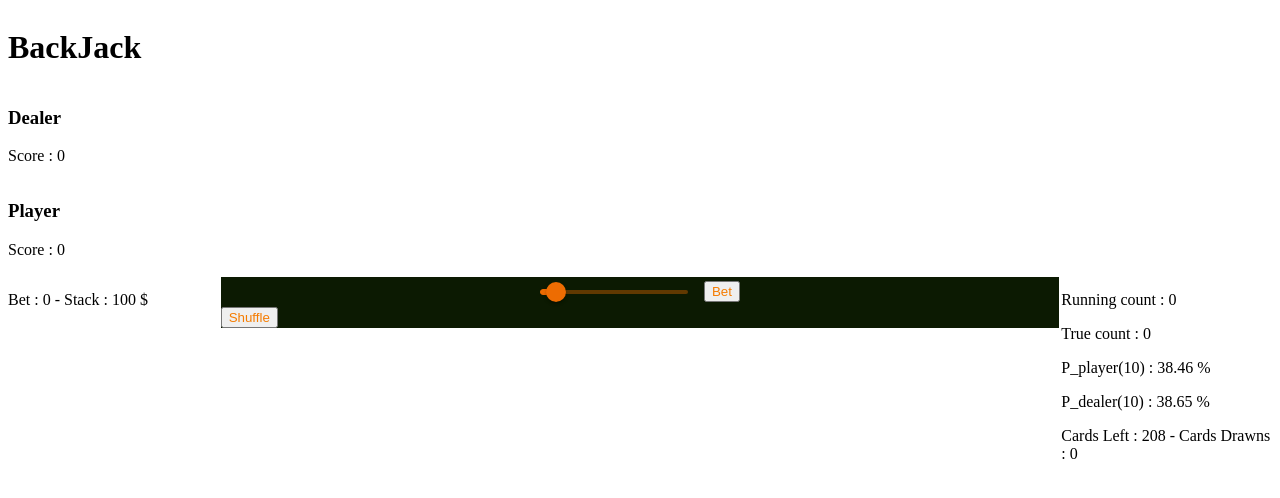
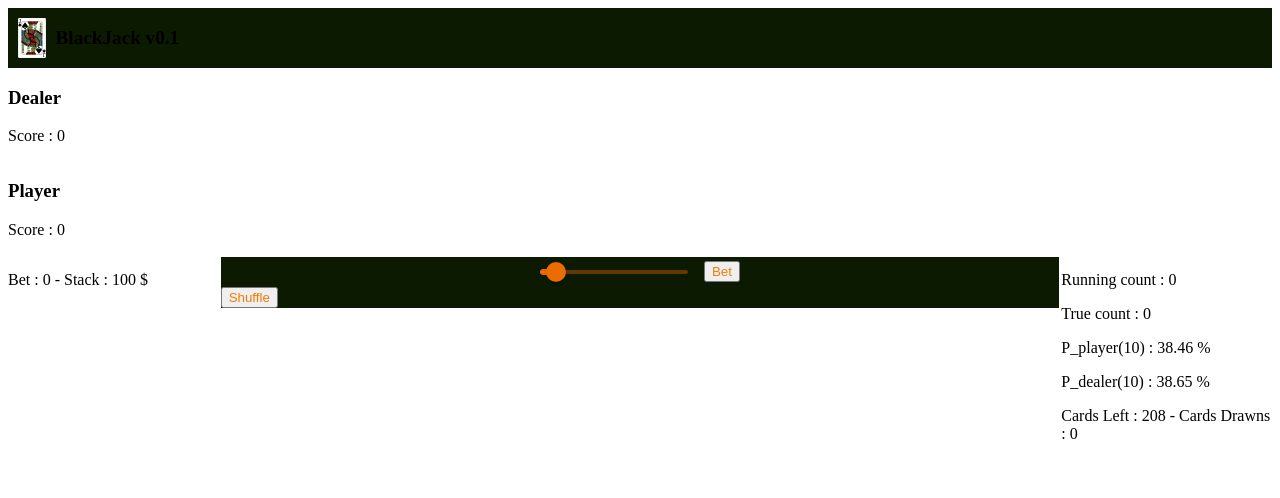
Before and after one commit to alchekroun/blackjack, a React (Vite) app: page / in a window 1280 px wide. Shown: the top 498 px of the page. Built offline with nearby package versions, Linux system fonts and the light colour scheme; the HTML template or start-up script is replaced by a standard one.

Commit message:
enhance style + cookies

```diff
--- a/package.json
+++ b/package.json
@@ -14,7 +14,8 @@
     "@emotion/styled": "^11.11.0",
     "@mui/material": "^5.15.11",
     "react": "^18.2.0",
-    "react-dom": "^18.2.0"
+    "react-dom": "^18.2.0",
+    "universal-cookie": "^7.1.0"
   },
   "devDependencies": {
     "@types/react": "^18.2.56",
--- a/src/App.jsx
+++ b/src/App.jsx
@@ -1,4 +1,5 @@
 import { useEffect, useState } from 'react'
+import Cookie from 'universal-cookie'
 import './styles/App.css'
 import Hand from './components/Hand'
 
@@ -9,8 +10,10 @@ import InformationSnack from './components/InformationSnack'
 import { Grid } from '@mui/material'
 import Statistics from './components/Statistics'
 import ConfirmationDialog from './components/ConfirmationDialog';
+import Header from './components/Header';
 
 function App() {
+  const cookies = new Cookie();
   const [deck, setDeck] = useState(new Deck(4));
   const [playerHand, setPlayerHand] = useState([]);
   const [dealerHand, setDealerHand] = useState([]);
@@ -24,6 +27,17 @@ function App() {
   const [hasBlackJack, setHasBlackJack] = useState(false);
   const [showInsuranceConfirmation, setShowInsuranceConfirmation] = useState(false);
   const [isInsured, setIsInsured] = useState(false);
+
+  useEffect(() => {
+    const savedMoney = cookies.get('playerMoney');
+    if (savedMoney != undefined) {
+      setPlayerMoney(parseInt(savedMoney));
+      if (savedMoney <= 0) {
+        setTurn(-1);
+        setIsLost(true);
+      }
+    }
+  }, []);
 
   useEffect(() => {
     nextStep();
@@ -111,10 +125,12 @@ function App() {
     } else if (turn == 4) {
       await new Promise(r => setTimeout(r, 1000));
       const winner = getWinners();
+      let moneyAmountUpdated = playerMoney;
       if (winner == 1) {
         const moneyWon = playerBet * (hasBlackJack ? 2.5 : 2);
+        moneyAmountUpdated += moneyWon;
         handleOutcomeSnack((hasBlackJack ? 'BlackJack!' : 'Won') + '\t+' + moneyWon + '$', 1);
-        setPlayerMoney(playerMoney + moneyWon);
+        setPlayerMoney(moneyAmountUpdated);
       } else if (winner == -1) {
         handleOutcomeSnack('Loss \t-' + playerBet + '$', -1);
         if (playerLost()) {
@@ -122,30 +138,28 @@ function App() {
           setIsLost(true);
           setPlayerHand([]);
           setDealerHand([]);
+          cookies.set('playerMoney', moneyAmountUpdated, { path: '/' });
           return;
         }
       } else {
         handleOutcomeSnack('Draw', 0);
-        setPlayerMoney(playerMoney + playerBet);
+        moneyAmountUpdated += playerBet;
+        setPlayerMoney(moneyAmountUpdated);
       }
       setTurn(0);
       setIsInsured(false);
       setHasBlackJack(false);
       setPlayerHand([]);
       setDealerHand([]);
+      cookies.set('playerMoney', moneyAmountUpdated, { path: '/' });
     }
   }
 
 
   return (
     <div>
+      <Header />
       <Grid container>
-        <Grid item xs={12}>
-          <h1>BackJack</h1>
-          {
-            isLost ? <p>No more money</p> : null
-          }
-        </Grid>
         <Grid item xs={12} >
           <Hand name={"Dealer"} gameCards={dealerHand} />
         </Grid>
@@ -153,10 +167,10 @@ function App() {
           <Hand name={"Player"} gameCards={playerHand} />
         </Grid>
         <Grid item xs={12} md={2}>
-          <PlayerInfos playerMoney={playerMoney} playerBet={playerBet} isInsured={isInsured} />
+          <PlayerInfos playerMoney={playerMoney} playerBet={playerBet} isInsured={isInsured} isLost={isLost} />
         </Grid>
         <Grid item xs={12} md={8}>
-          <PlayerActions deck={deck} turn={turn} setTurn={setTurn} playerBet={playerBet} setPlayerBet={setPlayerBet} playerMoney={playerMoney} setPlayerMoney={setPlayerMoney} playerHand={playerHand} setPlayerHand={setPlayerHand} />
+          <PlayerActions deck={deck} turn={turn} setTurn={setTurn} playerBet={playerBet} setPlayerBet={setPlayerBet} playerMoney={playerMoney} setPlayerMoney={setPlayerMoney} playerHand={playerHand} setPlayerHand={setPlayerHand} setIsLost={setIsLost} />
         </Grid>
         <Grid item xs={12} md={2}>
           <Statistics deck={deck} dealerHand={dealerHand} playerHand={playerHand} />
--- /dev/null
+++ b/src/components/Header.jsx
@@ -0,0 +1,12 @@
+import { AppBar, Box, IconButton, Typography } from "@mui/material";
+
+const Header = () => {
+    return (
+        <header>
+            <img src="/svg-cards/jack_of_spades2.svg" alt="Logo" />
+            <span>BlackJack v0.1</span>
+        </header>
+    )
+}
+
+export default Header;
--- a/src/components/PlayerActions.jsx
+++ b/src/components/PlayerActions.jsx
@@ -18,6 +18,7 @@ const PlayerActions = ({
     setTurn,
     playerHand,
     setPlayerHand,
+    setIsLost
 }) => {
 
     const [betToPlace, setBetToPlace] = useState(MIN_BET);
@@ -67,6 +68,12 @@ const PlayerActions = ({
         return Deck.canHit(playerHand) && Deck.canSplit(playerHand);
     }
 
+    const rebuy = () => {
+        setPlayerMoney(100);
+        setTurn(0);
+        setIsLost(false);
+    }
+
     return (
         <Stack className="playerActions">
             <Box sx={{
@@ -111,6 +118,14 @@ const PlayerActions = ({
                         :
                         null
                 }
+                {
+                    turn == -1 ?
+                        <button onClick={rebuy}>
+                            Rebuy
+                        </button>
+                        :
+                        null
+                }
             </Box>
             <Box>
                 <button onClick={() => deck.shuffle()}>
--- a/src/components/PlayerInfos.jsx
+++ b/src/components/PlayerInfos.jsx
@@ -1,9 +1,18 @@
-const PlayerInfos = ({ playerMoney, playerBet, isInsured }) => {
+import { Box } from "@mui/material";
+
+const PlayerInfos = ({ playerMoney, playerBet, isInsured, isLost }) => {
     return (
-        <div className="card">
-            <p>Bet : {playerBet} - Stack : {playerMoney} $</p>
-            {isInsured ? <p>Insured</p> : null}
-        </div>
+        <Box>
+            {
+                isLost ?
+                    <p>No more money</p>
+                    :
+                    <div>
+                        < p > Bet : {playerBet} - Stack : {playerMoney} $</p>
+                        {isInsured ? <p>Insured</p> : null}
+                    </div>
+            }
+        </Box >
     )
 }
 
--- a/src/components/Statistics.jsx
+++ b/src/components/Statistics.jsx
@@ -17,7 +17,7 @@ const Statistics = ({ deck, dealerHand, playerHand }) => {
 
     const countingCards = () => {
         const count = deck.getCCCount();
-        const trueCount = Math.floor(count / (deck.shoe.length % 54));
+        const trueCount = Math.floor(count / ((deck.shoe.length % 54) + 1));
         setRunningCount(count);
         setTrueCount(trueCount)
     }
--- a/src/styles/App.css
+++ b/src/styles/App.css
@@ -4,30 +4,19 @@
   display: 'flex';
 }
 
-.logo {
-  height: 6em;
-  padding: 1.5em;
-  will-change: filter;
-  transition: filter 300ms;
-}
-.logo:hover {
-  filter: drop-shadow(0 0 2em #646cffaa);
-}
-.logo.react:hover {
-  filter: drop-shadow(0 0 2em #61dafbaa);
+header {
+  background-color: #0c1a02;
+  padding: 10px;
+  display: flex;
+  align-items: center;
 }
 
-@keyframes logo-spin {
-  from {
-    transform: rotate(0deg);
-  }
-  to {
-    transform: rotate(360deg);
-  }
+header img {
+  height: 40px;
+  margin-right: 10px;
 }
 
-@media (prefers-reduced-motion: no-preference) {
-  a:nth-of-type(2) .logo {
-    animation: logo-spin infinite 20s linear;
-  }
+header span {
+  font-size: 1.2em;
+  font-weight: bold;
 }
--- a/src/styles/index.css
+++ b/src/styles/index.css
@@ -14,11 +14,16 @@
   -moz-osx-font-smoothing: grayscale;
 }
 
+body {
+  margin: 0 auto;
+}
+
 a {
   font-weight: 500;
   color: #646cff;
   text-decoration: inherit;
 }
+
 a:hover {
   color: #535bf2;
 }
@@ -38,9 +43,11 @@ button {
   cursor: pointer;
   transition: border-color 0.25s;
 }
+
 button:hover {
   border-color: #646cff;
 }
+
 button:focus,
 button:focus-visible {
   outline: 4px auto -webkit-focus-ring-color;
@@ -51,9 +58,11 @@ button:focus-visible {
     color: #213547;
     background-color: #ffffff;
   }
+
   a:hover {
     color: #747bff;
   }
+
   button {
     background-color: #f9f9f9;
   }
```
Also changed, not shown: 2 other files (tests, documents, lock files or other folders).
